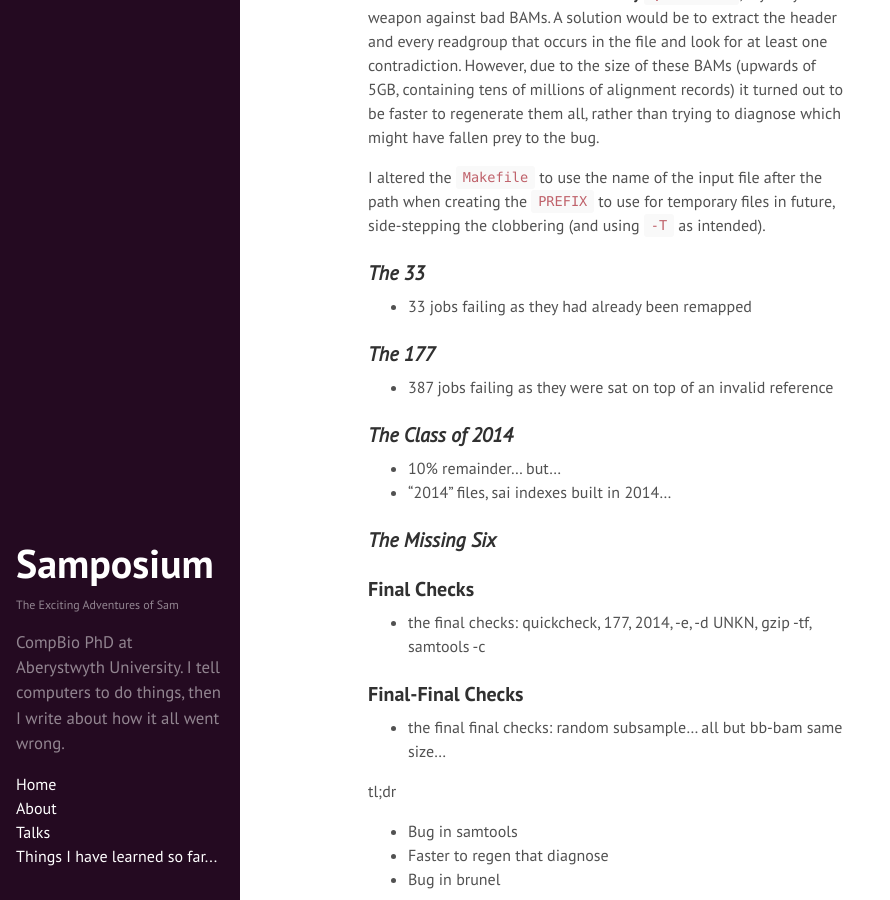
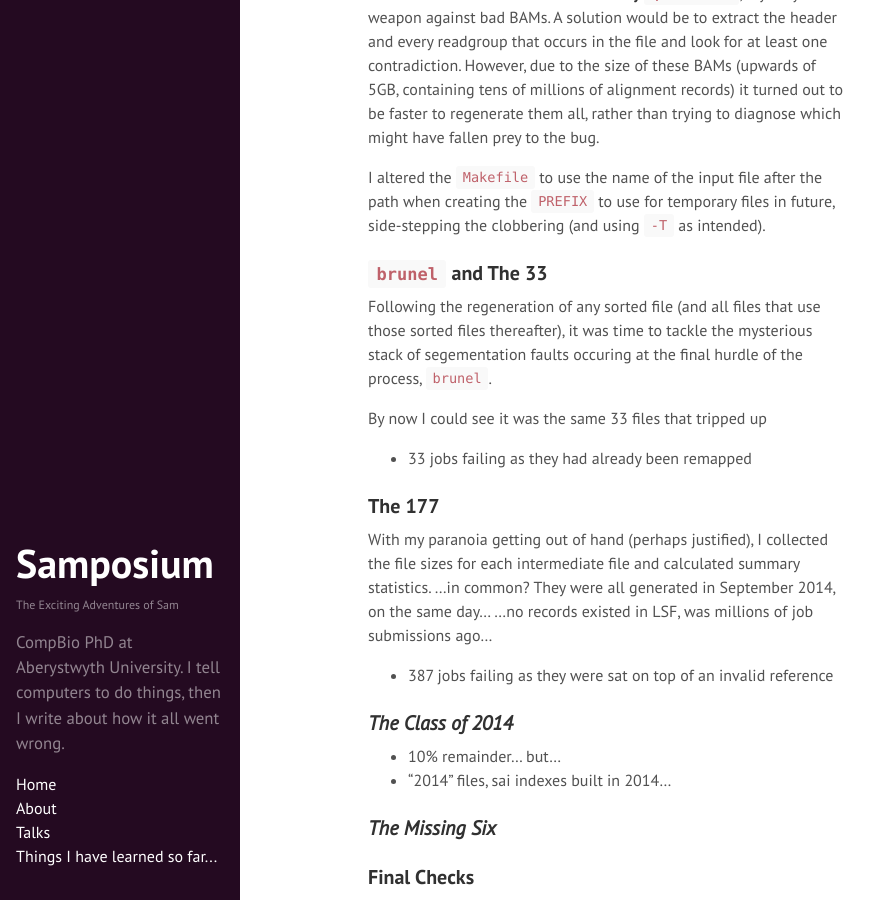
Before and after one commit to SamStudio8/samstudio8.github.io.off, a Jekyll site: the page built from _posts/2015-07-23-bridgebuilding-p2.md, in a window 1280 px wide and 900 px high, scrolled down 8974 px. Shown: the whole window, without its empty margins (0-890 px from the left). Built offline with Jekyll 4.4.1, drawn with Linux system fonts in a browser that asks for light colours; Markdown is read by kramdown in place of the engine named in the settings; comment, search, counter and statistics services are not loaded; some of the changed text lies outside the part shown.

Commit message:
Update 2015-07-23-bridgebuilding-p2.md

```diff
--- a/_posts/2015-07-23-bridgebuilding-p2.md
+++ b/_posts/2015-07-23-bridgebuilding-p2.md
@@ -235,10 +235,21 @@ faster to regenerate them all, rather than trying to diagnose which might have f
 I altered the `Makefile` to use the name of the input file after the path when creating the `PREFIX` to use for temporary files in future, side-stepping the clobbering (and using `-T` as intended).
 
 
-### *The 33*
+### `brunel` and The 33
+Following the regeneration of any sorted file (and all files that use those sorted files thereafter), it was
+time to tackle the mysterious stack of segementation faults occuring at the final hurdle of the process, `brunel`.
+
+
+By now I could see it was the same 33 files that tripped up
+
 * 33 jobs failing as they had already been remapped
 
-### *The 177*
+### The 177
+With my paranoia getting out of hand (perhaps justified), I collected the file sizes for each intermediate
+file and calculated summary statistics.
+...in common? They were all generated in September 2014, on the same day...
+...no records existed in LSF, was millions of job submissions ago...
+
 * 387 jobs failing as they were sat on top of an invalid reference
 
 ### *The Class of 2014*
```
Also changed, not shown: other parts of _posts/2015-07-23-bridgebuilding-p2.md (+1 -1 lines).
